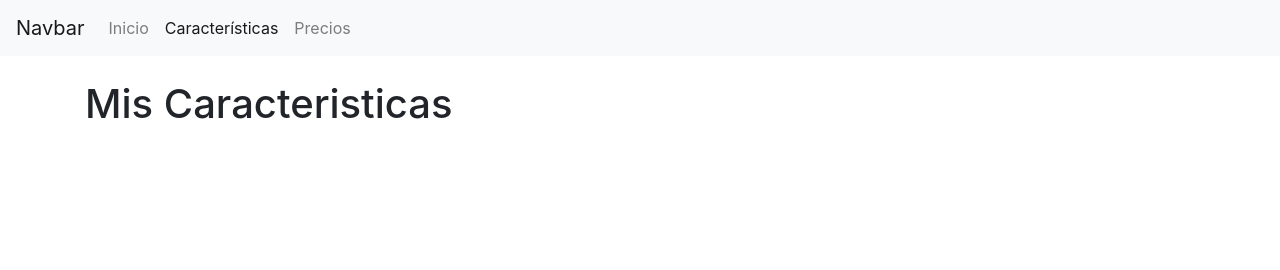
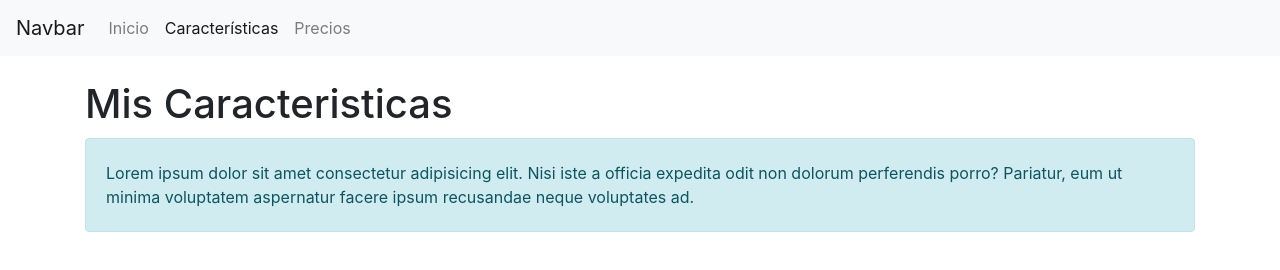
Before and after one commit to ChristopherTapiaC/frontend_2025, a plain HTML site: page caracteristicas.html in a window 1280 px wide. Drawn offline with nearby package versions, Linux system fonts and the light colour scheme.

Commit message:
Cuarto Commit

```diff
--- a/caracteristicas.html
+++ b/caracteristicas.html
@@ -32,6 +32,7 @@
     </nav>
     <div class="container mt-4">
         <h1>Mis Caracteristicas</h1>
+        <div class="alert-info alert"><p>Lorem ipsum dolor sit amet consectetur adipisicing elit. Nisi iste a officia expedita odit non dolorum perferendis porro? Pariatur, eum ut minima voluptatem aspernatur facere ipsum recusandae neque voluptates ad.</p></div>
     </div>
     <script src="https://code.jquery.com/jquery-3.5.1.slim.min.js"></script>
     <script src="https://cdn.jsdelivr.net/npm/@popperjs/core@2.9.2/dist/umd/popper.min.js"></script>
```
